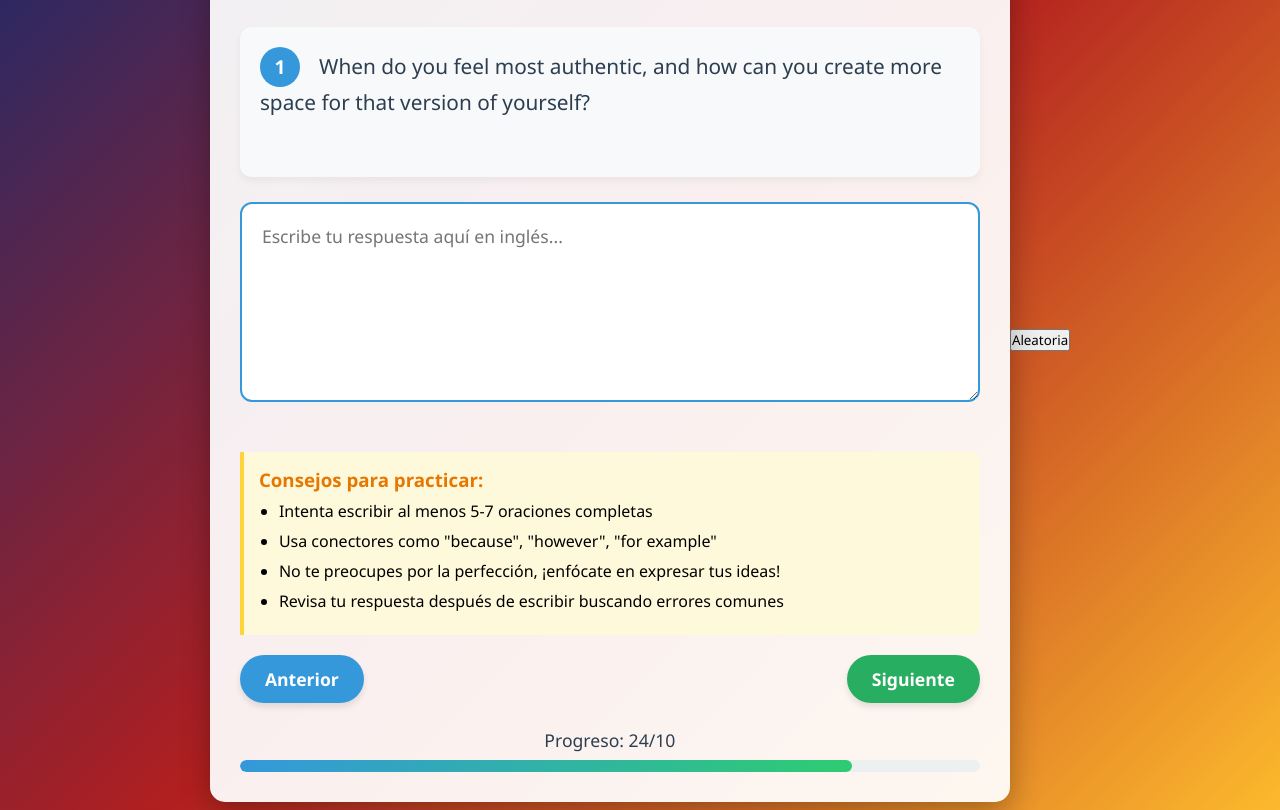
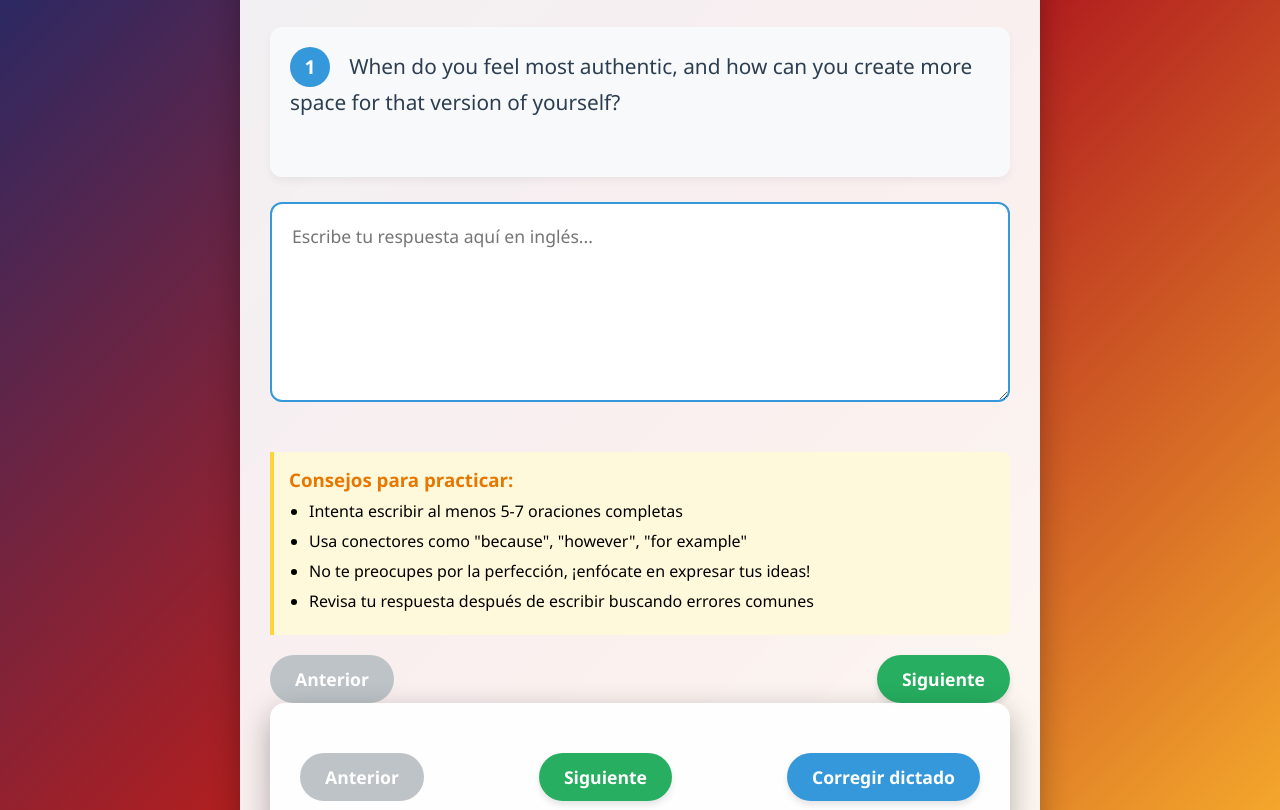
Before and after one commit to Negro131313/CHAMBA, a plain HTML site: page index.html in a window 1280 px wide. Shown: the part 142-952 px from the top of the page. Drawn offline with Linux system fonts and the light colour scheme.

Commit message:
Update index.html

```diff
--- a/index.html
+++ b/index.html
@@ -240,14 +240,18 @@
             <button class="btn btn-next" id="next-btn">Siguiente</button>
         </div>
 
-        <div class="progress-container">
-            <div class="progress-text">Progreso: <span id="progress-text">1</span>/10</div>
-            <div class="progress-bar">
-                <div class="progress" id="progress-bar"></div>
-            </div>
-        </div>
+       <div class="container">
+    <div class="controls">
+        <button class="btn" id="prev-btn" disabled>Anterior</button>
+        <button class="btn btn-next" id="next-btn">Siguiente</button>
+        <button class="btn" id="correct-btn">Corregir dictado</button>
     </div>
-<button id="random-btn">Aleatoria</button>
-    <script src="chamba.js"></script>
+
+    </div>
+<div class="container">
+    <button id="random-btn">Aleatoria</button>
+</div>
+
+<script src="chamba.js"></script>
 </body>
 </html>
```
